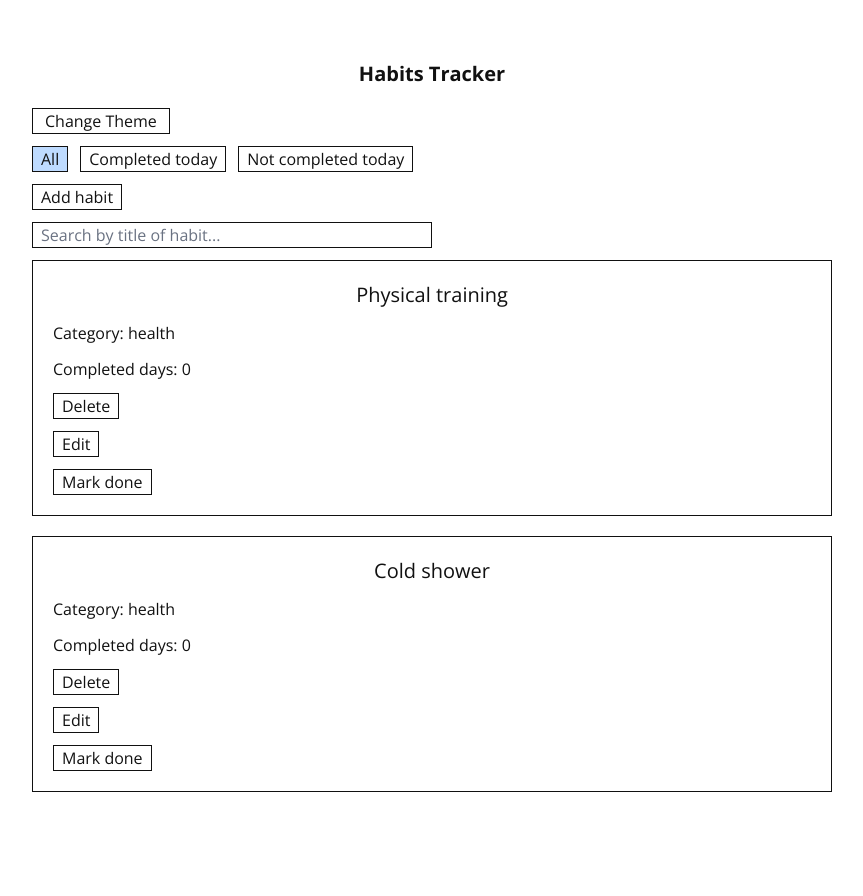
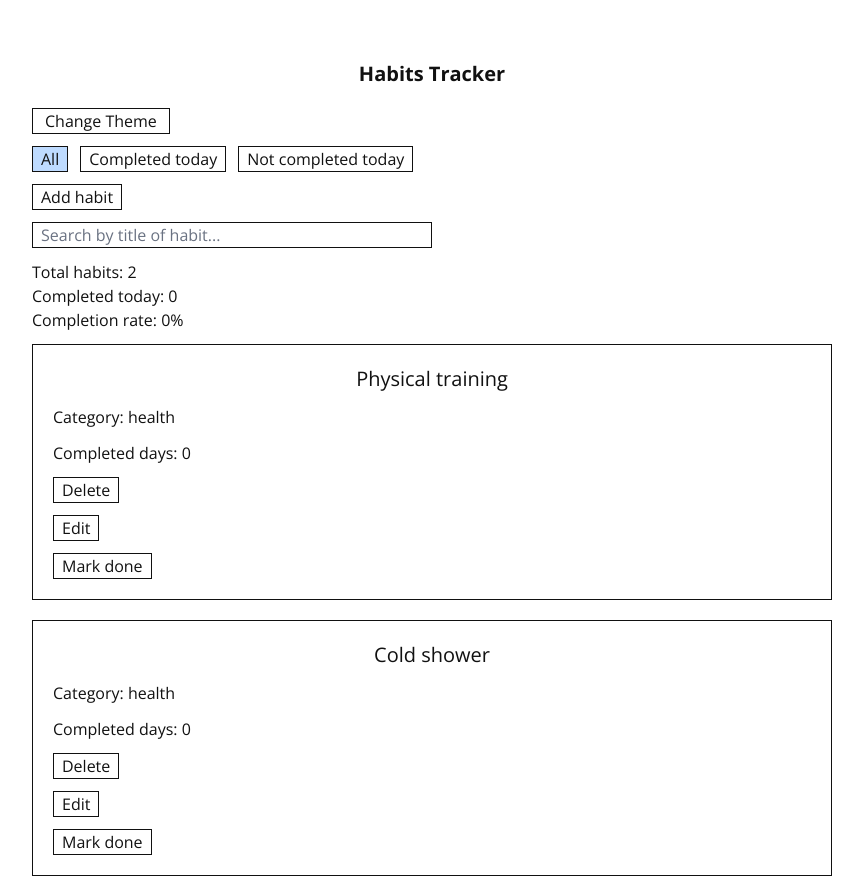
Before and after one commit to Vladimir-Bukhanov/Habits-Tracker, a React (Vite) app: page / in a window 1280 px wide. Shown: the whole page, without its empty margins (208-1071 px from the left). Before the commit the page ends 812 px from the top, so only its background shows below. Built offline with nearby package versions, Linux system fonts and the light colour scheme.

Commit message:
feat: add statistic and util function habitsStatistic

```diff
--- a/src/App.tsx
+++ b/src/App.tsx
@@ -8,6 +8,7 @@ import { ModalContext } from './context/ModalContext'
 import { ThemeContext } from './context/ThemeContext'
 import type { FilterBtnType } from './types/filterBtnType'
 import type { HabitType } from './types/habitType'
+import { habitsStatistic } from './utils/habitsStatistic'
 
 const initialHabits = [
   {
@@ -49,6 +50,8 @@ export default function App() {
   })
 
   const { theme, toggleTheme } = useContext(ThemeContext)
+
+  const {totalHabits, completedToday, rate} = habitsStatistic(habits)
 
   const { modal, open } = useContext(ModalContext)
 
@@ -158,6 +161,11 @@ export default function App() {
         value={search}
         onChange={(e) => setSearch(e.target.value)}
       />
+      <div className='mb-3'>
+        <p>Total habits: {totalHabits}</p>
+        <p>Completed today: {completedToday}</p>
+        <p>Completion rate: {rate}%</p>
+      </div>
       <HabitsList
         habitsList={searchedHabit}
         handleToggleHabit={handleToggleHabit}
--- /dev/null
+++ b/src/utils/habitsStatistic.ts
@@ -0,0 +1,15 @@
+import type { HabitType } from '../types/habitType'
+
+export const habitsStatistic = (habits: HabitType[]) => {
+
+	const today = new Date().toLocaleDateString()
+
+	const totalHabits = habits.length
+
+	const completedToday = habits.filter(habit => habit.completedDates.includes(today)).length
+
+	const rate = (completedToday / totalHabits) * 100
+
+	return {totalHabits, completedToday, rate}
+
+}
```
